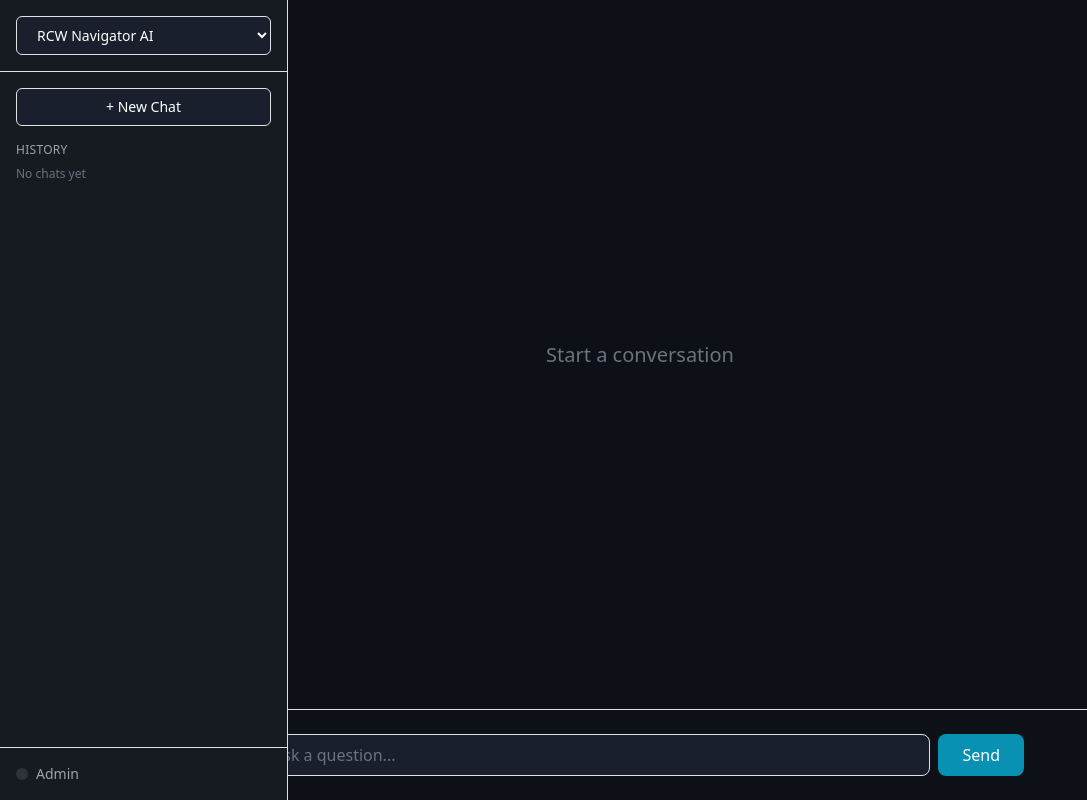
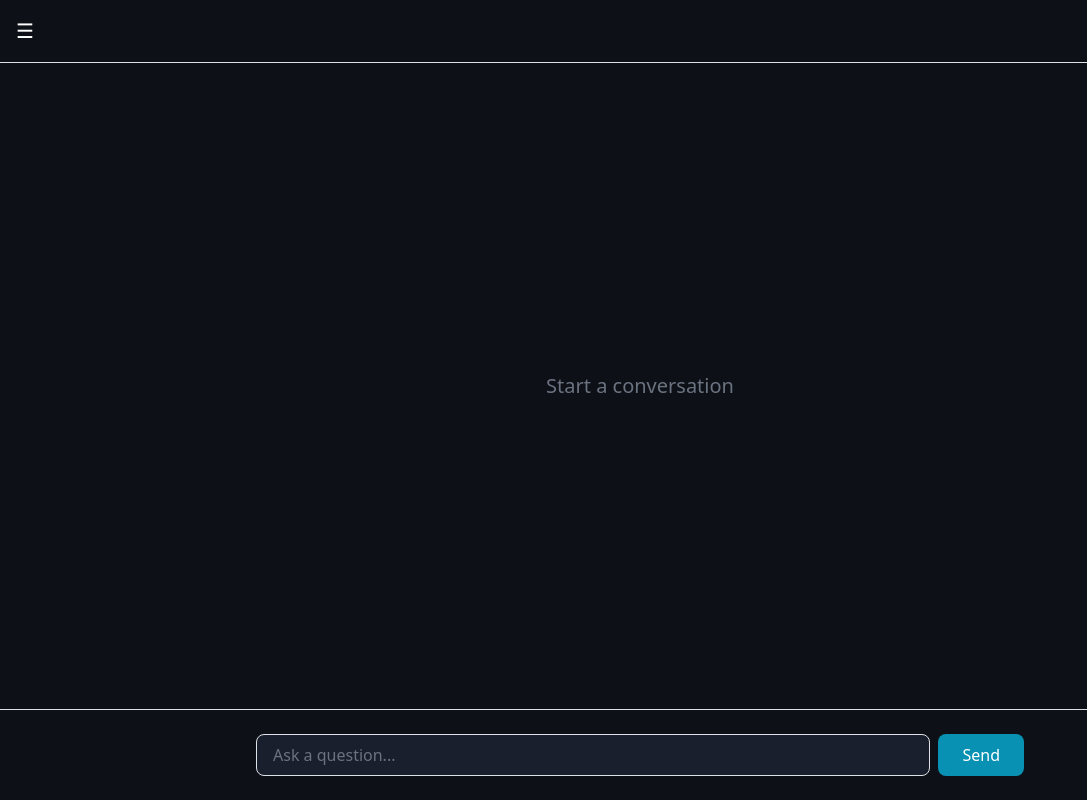
Before and after one commit to Dani-DEV28/AI_Knowledge_Folder, a Next.js app in the folder frontend/: page / in a window 1280 px wide. Shown: the whole page, without its empty margins (0-1087 px from the left). Built offline with nearby package versions, Linux system fonts and the light colour scheme.

Commit message:
update sidebar

```diff
--- a/frontend/components/ChatWindow.tsx
+++ b/frontend/components/ChatWindow.tsx
@@ -26,8 +26,8 @@ export default function ChatWindow({ chat, onSend, onOpenSidebar }: ChatWindowPr
 
   return (
     <main className="flex-grow-1 d-flex flex-column bg-dark-900 min-w-0">
-      {/* Header with hamburger (below desktop) */}
-      <div className="d-lg-none p-3 border-bottom border-dark-700">
+      {/* Header with sidebar toggle */}
+      <div className="p-3 border-bottom border-dark-700">
         <button
           onClick={onOpenSidebar}
           className="bg-transparent border-0 text-white fs-5"
--- a/frontend/components/Sidebar.tsx
+++ b/frontend/components/Sidebar.tsx
@@ -42,22 +42,22 @@ export default function Sidebar({
 
   return (
     <>
-      {/* Backdrop overlay - closes sidebar on click outside (below desktop) */}
+      {/* Backdrop overlay - closes sidebar on click outside */}
       {open && (
         <div
-          className="d-lg-none position-fixed top-0 start-0 w-100 h-100"
+          className="position-fixed top-0 start-0 w-100 h-100"
           style={{ background: "rgba(0,0,0,0.6)", zIndex: 40 }}
           onClick={onClose}
         />
       )}
 
       <aside
-        className={`d-flex flex-column bg-dark-800 border-end border-dark-600 position-fixed position-lg-relative h-100 ${
+        className={`d-flex flex-column bg-dark-800 border-end border-dark-600 position-fixed h-100 ${
           open ? "translate-x-0" : "-translate-x-full"
-        } lg:translate-x-0 transition-transform`}
+        } transition-transform`}
         style={{ width: "288px", zIndex: 50 }}
       >
-        {/* Close button (below desktop) */}
+        {/* Close button */}
 
         {/* Model/Agent Selector */}
         <div className="p-3 border-bottom border-dark-600">
```
